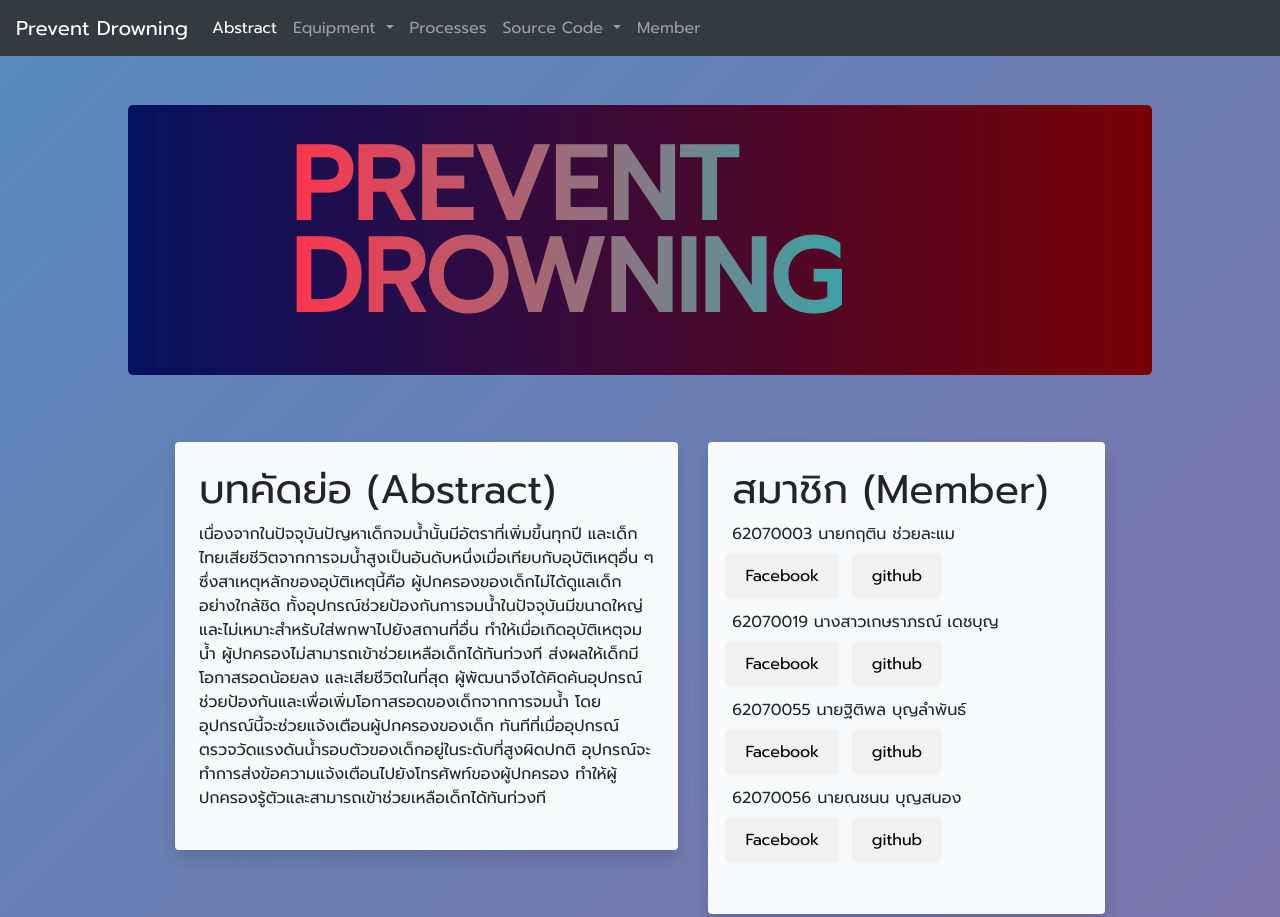
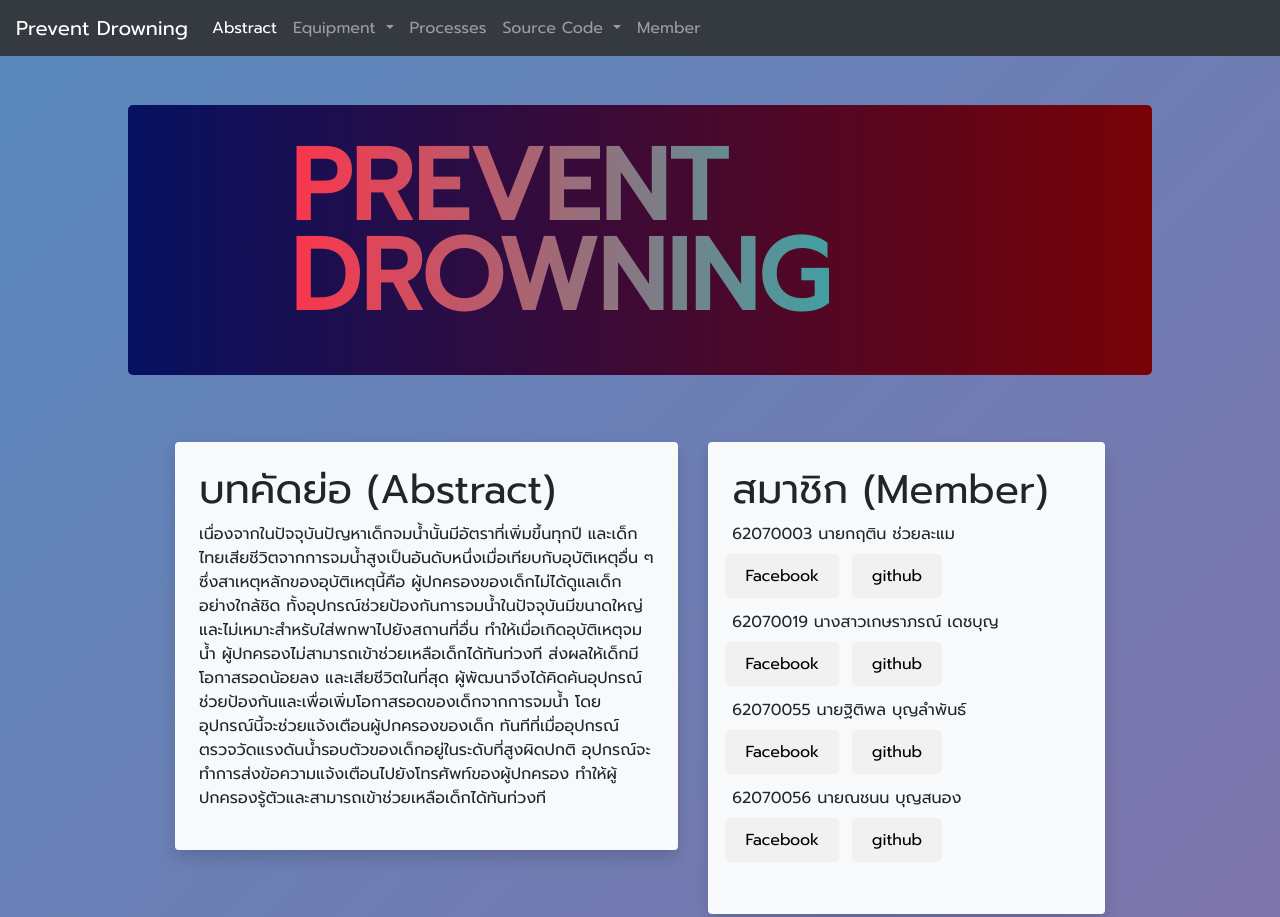
Before and after one commit to IVizzReview/Prevent_Drowning-.github.io, a plain HTML site: page index.html in a window 1280 px wide. Shown: the top 917 px of the page. Drawn offline with nearby package versions, Linux system fonts and the light colour scheme.

Commit message:
Update style.css

```diff
--- a/style.css
+++ b/style.css
@@ -96,7 +96,7 @@ body {
 }
 
 .title{
-  font-size: 8vw;
+  font-size: 100px;
   font-weight: bold;
   background: linear-gradient(to right, #fc354c, #0abfbc);
   -webkit-background-clip: text;
```
